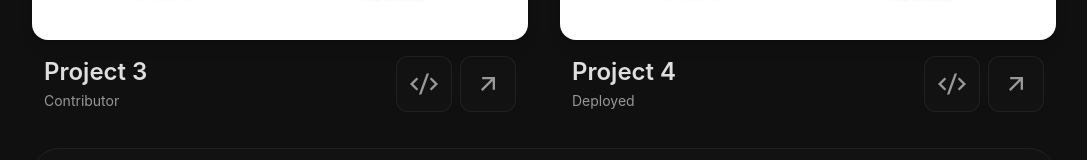
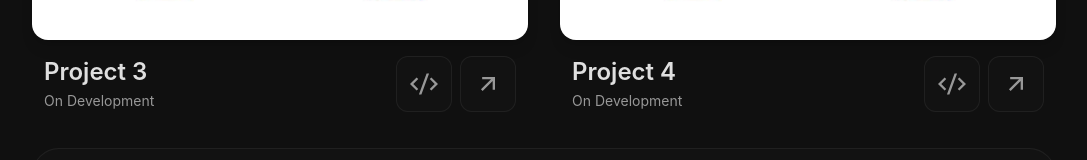
Before and after one commit to HSHLA/Portfolio, an Astro site: page / in a window 1280 px wide. Shown: the part 1831-1991 px from the top of the page, without its empty margins (96-1183 px from the left). Built offline with nearby package versions, Linux system fonts and the light colour scheme; Astro itself is replaced by a stand-in of ours; some packages are replaced by stand-ins of ours; no server answers; the database is empty; a web font is replaced by a local one.

Commit message:
Added project.astro

```diff
--- a/src/components/projects.astro
+++ b/src/components/projects.astro
@@ -33,14 +33,14 @@
     image: svgl as ImageMetadata,
     link: "https://github.com/HSHLA/Project-3.git",
     preview: "https://project3",
-    status: "Contributor",
+    status: "On Development",
   },
   {
     title: "Project 4",
     image: velez as ImageMetadata,
     link: "https://github.com/HSHLA/Project-4.git",
     preview: "https://www.project4.com",
-    status: "Deployed",
+    status: "On Development",
   },
 ];
 ---
```
